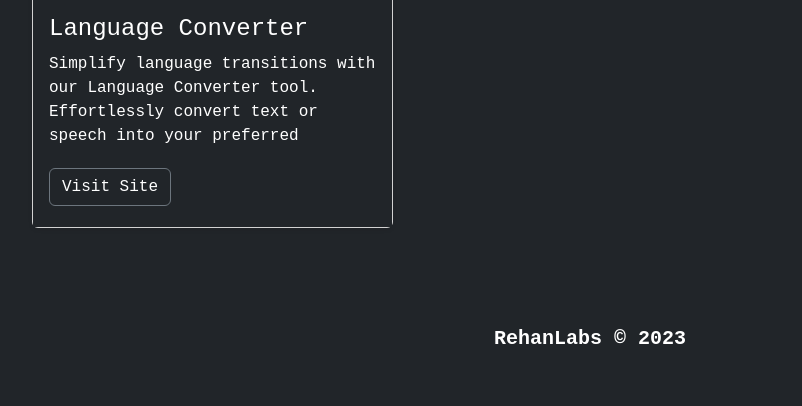
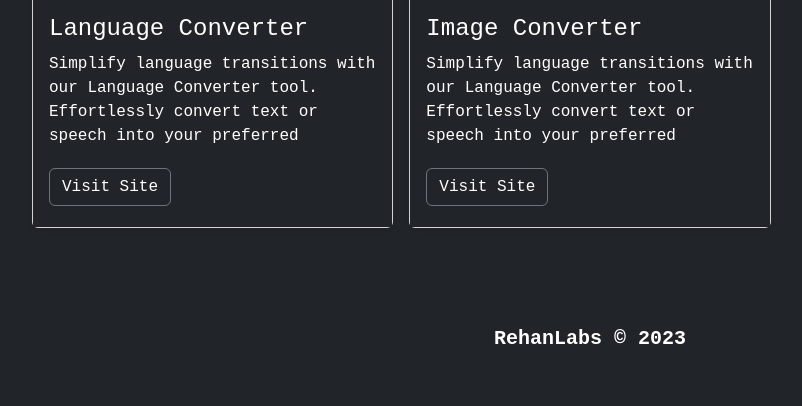
Before and after one commit to fahadnaeem876/fahad786, a Flask app: page / in a window 1280 px wide. Shown: the part 1606-2012 px from the top of the page, without its empty margins (50-852 px from the left). Run offline with Flask 3, Linux system fonts and the light colour scheme; some libraries are stand-ins or nearby versions.

Commit message:
initial commit

```diff
--- a/app.py
+++ b/app.py
@@ -3,6 +3,7 @@ from wordcounter import wordcounter_app
 from weatherapp import weatherapp_app
 from languagetranslator import languagetranslator_app
 from currencyconverter import currencyconverter_app
+from imageconverter import imageconverter_app
 
 
 app = Flask(__name__)
@@ -14,6 +15,7 @@ app.register_blueprint(wordcounter_app, url_prefix="/wordcounter")
 app.register_blueprint(weatherapp_app, url_prefix="/weatherapp")
 app.register_blueprint(languagetranslator_app, url_prefix="/languagetranslator")
 app.register_blueprint(currencyconverter_app, url_prefix="/currencyconverter")
+app.register_blueprint(imageconverter_app, url_prefix="/imageconverter")
 
 if __name__ == '__main__':
   app.run(debug=True)
--- a/requirements.txt
+++ b/requirements.txt
@@ -42,6 +42,7 @@ Jinja2==3.1.2
 jsonschema==4.20.0
 jsonschema-specifications==2023.11.2
 keyring==23.5.0
+langid==1.1.6
 language-selector==0.1
 launchpadlib==1.10.16
 lazr.restfulclient==0.14.4
--- a/templates/index.html
+++ b/templates/index.html
@@ -214,7 +214,23 @@
             <p class="card-text" style="color: white; height: 100px; overflow: hidden;">Simplify language transitions with our Language Converter tool. Effortlessly convert text or speech into your preferred language. Experience a seamless process that retains the original meaning and context. Enhance communication with our user-friendly language conversion tool.</p>
                         <div class="d-flex justify-content-between align-items-center">
               <div class="btn-group">
-               <a href="/languagetranslator" target="_blank"><button type="button" style="color: white;" class="btn btn-outline-secondary">Visit Site</button></a>
+               <a href="https://huggingface.co/spaces/fahad56/translator" target="_blank"><button type="button" style="color: white;" class="btn btn-outline-secondary">Visit Site</button></a>
+              </div>
+            </div>
+          </div>
+        </div>
+      </div>
+
+      <div class="col">
+        <div class="card shadow-sm" style="width: 100%;height: 450px;">
+          <!-- <svg class="bd-placeholder-img card-img-top" width="100%" height="225" xmlns="http://www.w3.org/2000/svg" role="img" aria-label="Placeholder: Thumbnail" preserveAspectRatio="xMidYMid slice" focusable="false"><title>Placeholder</title><rect width="100%" height="100%" fill="#55595c"/><text x="50%" y="50%" fill="#eceeef" dy=".3em">Thumbnail</text></svg> -->
+            <img src="https://w0.peakpx.com/wallpaper/174/545/HD-wallpaper-translate-translation.jpg" style="height:220px;" alt="" srcset="">
+          <div class="card-body" style="background-color: #212529">
+            <h4 style="color: white;">Image Converter</h4>
+            <p class="card-text" style="color: white; height: 100px; overflow: hidden;">Simplify language transitions with our Language Converter tool. Effortlessly convert text or speech into your preferred language. Experience a seamless process that retains the original meaning and context. Enhance communication with our user-friendly language conversion tool.</p>
+                        <div class="d-flex justify-content-between align-items-center">
+              <div class="btn-group">
+               <a href="/imageconverter" target="_blank"><button type="button" style="color: white;" class="btn btn-outline-secondary">Visit Site</button></a>
               </div>
             </div>
           </div>
```
Also changed, not shown: languagetranslator.py (+5 -5 lines).
